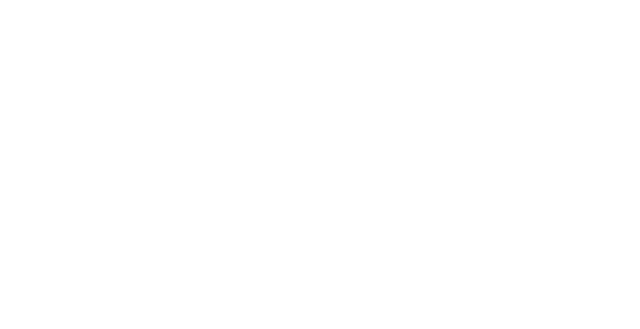
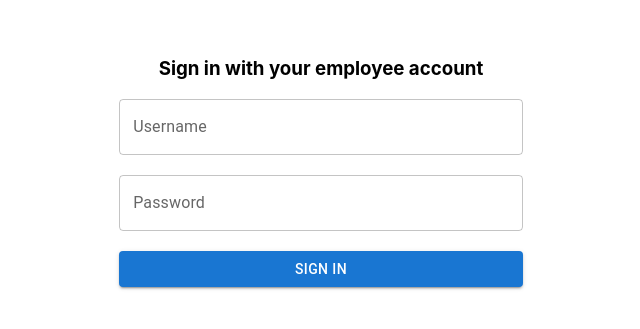
Before and after one commit to IshiniKiridena/ssd-frontend, a React (Create React App) app: page / in a window 1280 px wide. Before the commit this address had no page. Shown: the part 237-566 px from the top of the page, without its empty margins (319-959 px from the left). Built offline with nearby package versions, Linux system fonts and the light colour scheme.

Commit message:
Login UI completed

```diff
--- a/src/App.js
+++ b/src/App.js
@@ -5,12 +5,14 @@
 import AdminDashboard from "./Components/AdminDashboard";
 import ManagerDashboard from "./Components/ManagerDashboard";
 import WorkerDashboard from "./Components/WorkerDashboard";
+import Login from "./Components/Login";
 
 function App() {
   return (
     <div className="App">
       <Router>
         <Routes>
+          <Route path="/" element={<Login />}></Route>
           <Route path="/admin" element={<AdminDashboard />}></Route>
           <Route path="/manager" element={<ManagerDashboard />}></Route>
           <Route path="/worker" element={<WorkerDashboard />}></Route>
--- /dev/null
+++ b/src/Components/Login.js
@@ -0,0 +1,79 @@
+import { Button, FormControl, TextField } from "@mui/material";
+import { Box } from "@mui/system";
+import axios from "axios";
+import React, { Component } from "react";
+
+class Login extends Component {
+  constructor(props) {
+    super(props);
+
+    this.state = {
+      username: "",
+      password: "",
+    };
+  }
+
+  handleChange = (e) => {
+    this.setState({
+      [e.target.name]: e.target.value,
+    });
+  };
+
+  handleSubmit = (e) => {
+    e.preventDefault();
+    // axios
+    //   .post("http://localhost:4000/users/login", this.state, {})
+    //   .then((response) => {
+    //     alert("Logged in");
+    //   }).catch(error => {
+    //     alert("Login failed, please try again")
+    //   })
+    alert(this.state.username + " with " + this.state.password);
+  };
+
+  render() {
+    const { username, password } = this.state;
+    return (
+      <div
+        style={{
+          display: "flex",
+          justifyContent: "center",
+          alignItems: "center",
+          height: "100vh",
+        }}
+      >
+        <div>
+          <h3>Sign in with your employee account</h3>
+          <form onSubmit={this.handleSubmit}>
+            <FormControl sx={{ width: "40ch" }} variant="outlined">
+              <TextField
+                name="username"
+                value={username}
+                id="username"
+                label="Username"
+                variant="outlined"
+                onChange={this.handleChange}
+              />{" "}
+              <br />
+              <TextField
+                type="password"
+                name="password"
+                value={password}
+                id="password"
+                label="Password"
+                variant="outlined"
+                onChange={this.handleChange}
+              />{" "}
+              <br />
+              <Button type="submit" variant="contained">
+                Sign in
+              </Button>
+            </FormControl>
+          </form>
+        </div>
+      </div>
+    );
+  }
+}
+
+export default Login;
```
